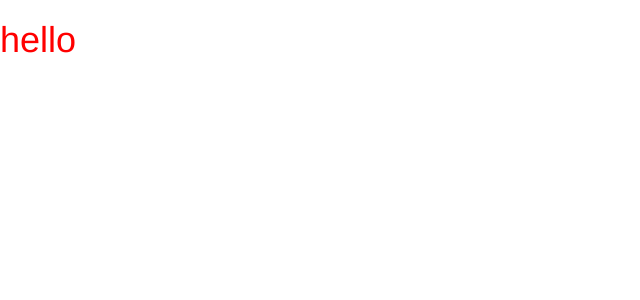
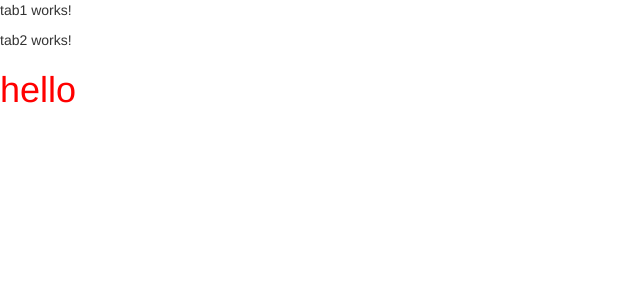
Before and after one commit to parane/FrontendTraining-Angular, an Angular app: page / in a window 1280 px wide. Shown: the top 300 px of the page, without its empty margins (0-640 px from the left). Built offline with nearby package versions, Linux system fonts and the light colour scheme.

Commit message:
angular concept3

```diff
--- a/src/app/app.component.html
+++ b/src/app/app.component.html
@@ -1,3 +1,5 @@
+<app-tab1></app-tab1>
+<app-tab2></app-tab2>
 <h1>
 hello
 </h1>
--- a/src/app/app.module.ts
+++ b/src/app/app.module.ts
@@ -4,10 +4,14 @@ import { FormsModule } from '@angular/forms';
 import { HttpModule } from '@angular/http';
 
 import { AppComponent } from './app.component';
+import { Tab1Component } from './tab1/tab1.component';
+import { Tab2Component } from "app/tab2/tab2.component";
 
 @NgModule({
   declarations: [
-    AppComponent
+    AppComponent,
+    Tab1Component,
+    Tab2Component,
   ],
   imports: [
     BrowserModule,
--- /dev/null
+++ b/src/app/tab1/tab1.component.html
@@ -0,0 +1,3 @@
+<p>
+  tab1 works!
+</p>
--- /dev/null
+++ b/src/app/tab1/tab1.component.ts
@@ -0,0 +1,15 @@
+import { Component, OnInit } from '@angular/core';
+
+@Component({
+  selector: 'app-tab1',
+  templateUrl: './tab1.component.html',
+  styleUrls: ['./tab1.component.css']
+})
+export class Tab1Component implements OnInit {
+
+  constructor() { }
+
+  ngOnInit() {
+  }
+
+}
--- /dev/null
+++ b/src/app/tab2/tab2.component.html
@@ -0,0 +1,3 @@
+<p>
+  {{name}} works!
+</p>
--- /dev/null
+++ b/src/app/tab2/tab2.component.ts
@@ -0,0 +1,17 @@
+import { Component, OnInit } from '@angular/core';
+
+@Component({
+  selector: 'app-tab2',
+  templateUrl: './tab2.component.html',
+  styleUrls: ['./tab2.component.css']
+})
+export class Tab2Component implements OnInit {
+
+  name = "tab2"
+
+  constructor() { }
+
+  ngOnInit() {
+  }
+
+}
```
Also changed, not shown: src/app/tab1/tab1.component.css (added), src/app/tab2/tab2.component.css (added), 1 other file (tests, documents, lock files or other folders).
